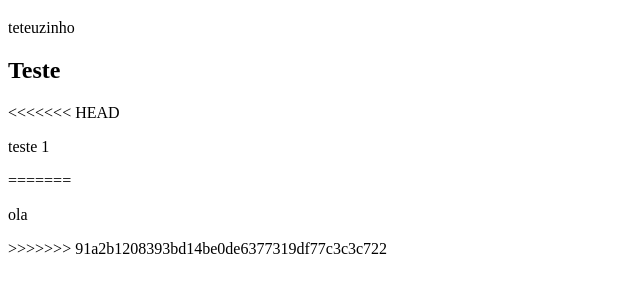
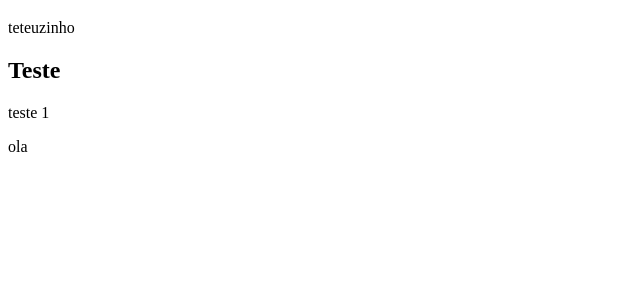
Before and after one commit to mateus040/Projeto_Teste, a plain HTML site: page index.html in a window 1280 px wide. Shown: the part 61-354 px from the top of the page, without its empty margins (0-640 px from the left). Drawn offline with Linux system fonts and the light colour scheme.

Commit message:
commit 7

```diff
--- a/index.html
+++ b/index.html
@@ -16,17 +16,14 @@
 
 
     <h2>Teste</h2>
-<<<<<<< HEAD
 
     <p>
         teste 1
     </p>
 
-=======
     <div>
         <p>ola </p>
     </div>
->>>>>>> 91a2b1208393bd14be0de6377319df77c3c3c722
 
 </body>
 </html>
```
